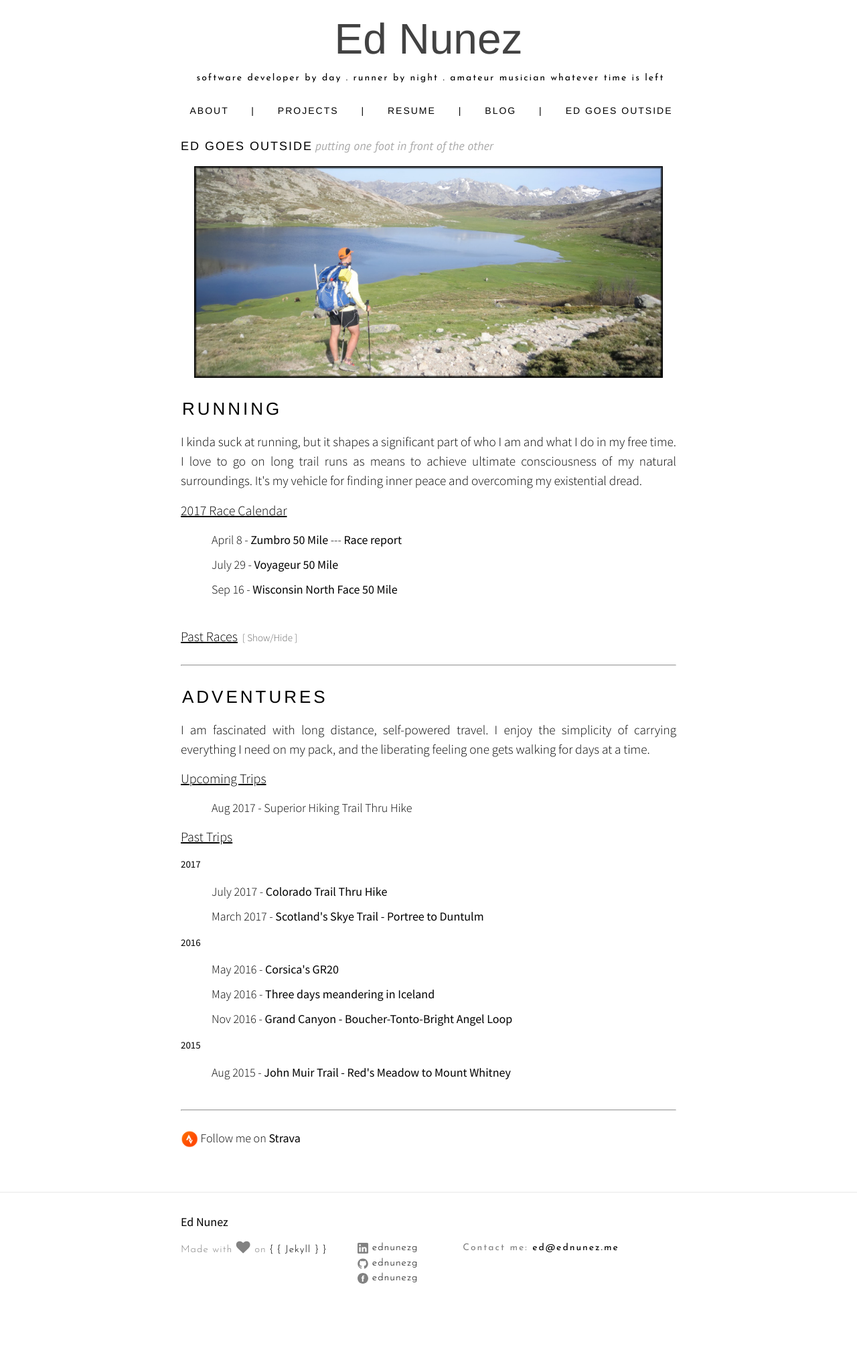
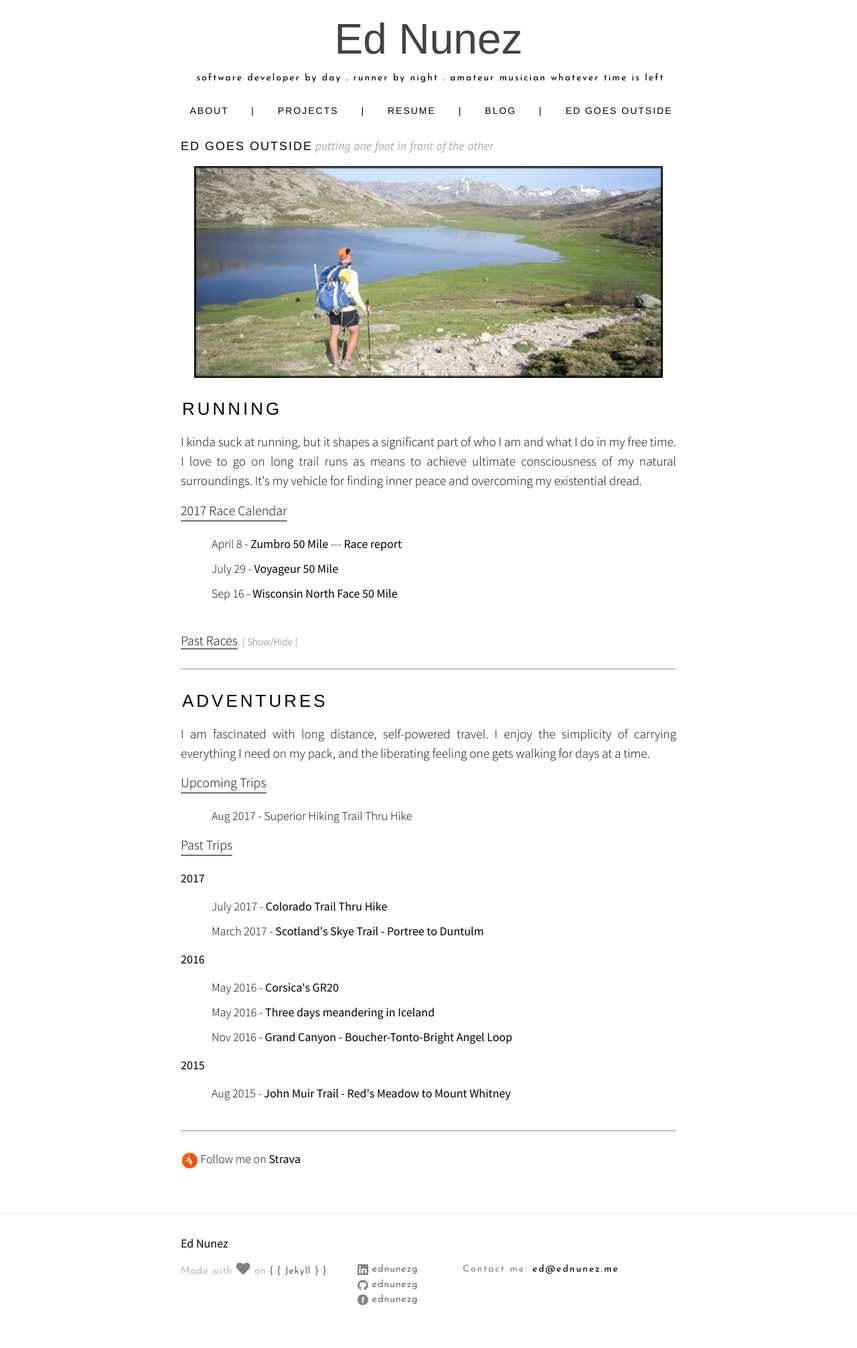
Before and after one commit to ednunezg/ednunezg.github.io, a Jekyll site: the page built from outside.md, in a window 1280 px wide. Shown: the whole page at 67% size. Built offline with Jekyll 4.4.1, drawn with Linux system fonts in a browser that asks for light colours; nearby versions of some CDN libraries; before the commit the page ends 1980 px from its top, so only the background shows below that.

Commit message:
Never satisfied with the site styles... but I think this will do for a while

```diff
--- a/css/style.scss
+++ b/css/style.scss
@@ -877,7 +877,14 @@ pre {
 
   h4 {
       font-weight: 300;
-      text-decoration: underline;
+      display: inline-block;
+      text-decoration: none;
+      border-bottom: 1px solid black;
+      margin-bottom: 1em;
+    }
+
+  h5 {
+      font-size: 1em;
   }
 
   p {
--- a/outside.md
+++ b/outside.md
@@ -18,7 +18,7 @@ order: 4
 
 <p>I kinda suck at running, but it shapes a significant part of who I am and what I do in my free time. I love to go on long trail runs as means to achieve ultimate consciousness of my natural surroundings. It's my vehicle for finding inner peace and overcoming my existential dread. </p>
 
-<h4>2017 Race Calendar </h4>
+<h4>2017 Race Calendar</h4>
 
 		<ul>
 		<li>April 8 - <a href="https://www.zumbroendurancerun.com/">Zumbro 50 Mile</a> --- <a href="/running/2017/04/10/zumbro50.html">Race report</a> </li>
```
Also changed, not shown: 3 other files.
